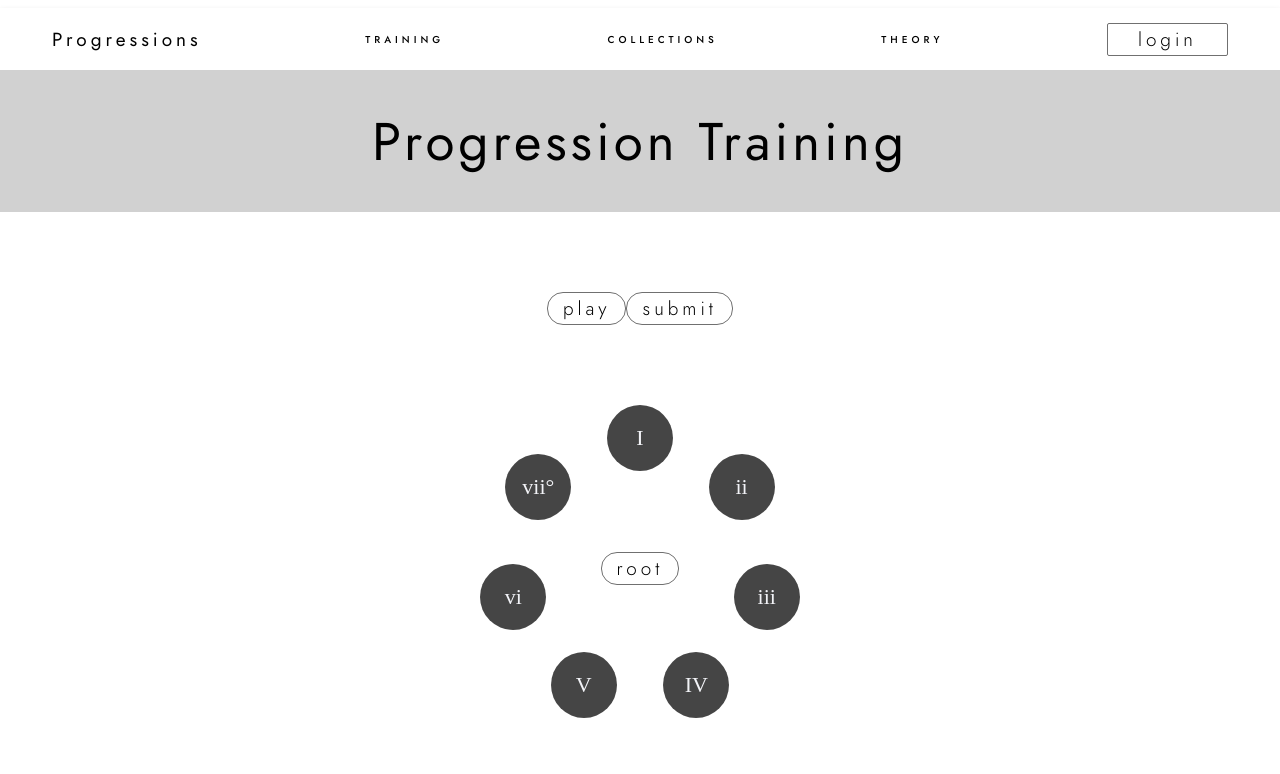
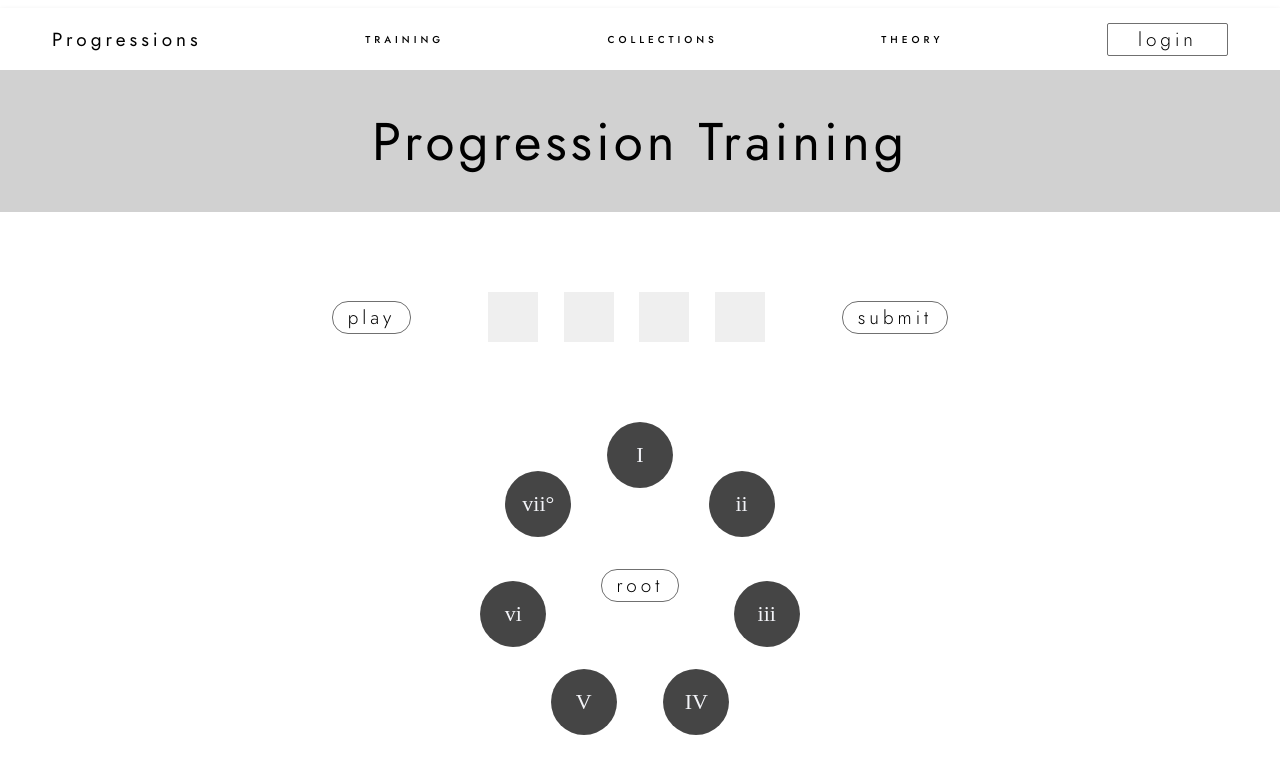
Before and after one commit to HialeahLiam/Progressions-old-, a React (Create React App) app: page / in a window 1280 px wide. Shown: the top 774 px of the page. Built offline with nearby package versions, Linux system fonts and the light colour scheme.

Commit message:
Added Progression Bar Submit functionality v1

```diff
--- a/src/components/InputDisplay.js
+++ /dev/null
@@ -1,12 +0,0 @@
-import React from 'react';
-import PropTypes from 'prop-types';
-
-export default function InputDisplay({ input }) {
-  return (
-    <div>{input}</div>
-  );
-}
-
-InputDisplay.propTypes = {
-  input: PropTypes.string.isRequired,
-};
--- a/src/components/ProgressionBar.js
+++ b/src/components/ProgressionBar.js
@@ -1,17 +1,78 @@
-import React from 'react';
-// import PropTypes from 'prop-types';
+import React, { useEffect, useState } from 'react';
+import PropTypes from 'prop-types';
 import Button from './Button';
 import '../styles/ProgressionBar.css';
 
-function ProgressionBar() {
+function ProgressionBar({
+  incorrectSubmissions, submitHandler, input, amountOfSlots,
+}) {
+  const [inputs, setInputs] = useState([]);
+  const [classNames, setClasses] = useState([]);
+  const [currentlySelectedSlot, selectSlot] = useState(0);
+  // TODO: set slots as state. When proceding to next progression, otherwise, ProgressionBar will
+  // not re-render
+  const slots = [];
+
+  const handleSelection = (i) => {
+    selectSlot(i);
+  };
+
+  for (let i = 0; i < amountOfSlots; i++) {
+    slots.push(
+      <div
+        className={`slot ${classNames[i]}`}
+        key={i}
+        onClick={() => handleSelection(i)}
+        onFocus={() => handleSelection(i)}
+        onKeyPress={() => handleSelection(i)}
+        tabIndex={0}
+        role="button"
+      >
+        {inputs[i]}
+      </div>,
+    );
+  }
+
+  const handleInput = (i) => {
+    const newInput = [...inputs];
+    newInput[currentlySelectedSlot] = i;
+    setInputs(newInput);
+    if (currentlySelectedSlot < amountOfSlots - 1) selectSlot((slot) => slot + 1);
+  };
+
+  useEffect(() => {
+    if (input !== '') handleInput(input);
+  }, [input]);
+
+  useEffect(() => {
+    const classes = [];
+    incorrectSubmissions.forEach((i) => {
+      classes[i] = 'incorrect';
+    });
+    setClasses(classes);
+  }, [incorrectSubmissions]);
+
   return (
     <div className="bar">
-      <Button type="round" clickHandler={() => null}>play</Button>
-      <Button type="round" clickHandler={() => null}>submit</Button>
+      <Button type="round" clickHandler={() => { }}>play</Button>
+      <div className="container">
+        {slots}
+      </div>
+      <Button type="round" clickHandler={() => submitHandler(inputs)}>submit</Button>
     </div>
   );
 }
 
-ProgressionBar.propTypes = {};
+ProgressionBar.propTypes = {
+  incorrectSubmissions: PropTypes.arrayOf(PropTypes.number),
+  submitHandler: PropTypes.func.isRequired,
+  input: PropTypes.string,
+  amountOfSlots: PropTypes.number.isRequired,
+};
+
+ProgressionBar.defaultProps = {
+  incorrectSubmissions: [],
+  input: '',
+};
 
 export default ProgressionBar;
--- a/src/components/Training.js
+++ b/src/components/Training.js
@@ -1,24 +1,54 @@
-import React, { useState } from 'react';
+import React, { useState, useEffect } from 'react';
 import CircleSelection from './CircleSelection';
-import { Scale } from '../lib/progressions';
-import InputDisplay from './InputDisplay';
+import { Scale, getDiatonicChords } from '../lib/progressions';
 import Header from './Header';
 import ProgressionBar from './ProgressionBar';
 
 const scale = Scale.MAJOR;
 
+const diatonicMajorScaleChords = getDiatonicChords(scale);
+
+const progression = [diatonicMajorScaleChords[0],
+  diatonicMajorScaleChords[1],
+  diatonicMajorScaleChords[2],
+  diatonicMajorScaleChords[3]];
+
 export default function Training() {
+  // eslint-disable-next-line no-unused-vars
   const [input, setInput] = useState('');
+  const [incorrectChords, setIncorrectChords] = useState([]);
 
   const inputHandler = (newInput) => {
-    setInput((x) => `${x} - ${newInput}`);
+    setInput(newInput);
   };
+
+  // eslint-disable-next-line no-unused-vars
+  const submitHandler = (inputtedChords) => {
+    console.log('checking submission ...');
+    const incorrectIndices = [];
+    for (let i = 0; i < progression.length; i++) {
+      if (inputtedChords[i] !== progression[i]) {
+        incorrectIndices.push(i);
+      }
+    }
+    setIncorrectChords(incorrectIndices);
+  };
+
+  useEffect(() => {
+    // Resets input to empty string to trigger prop change  in case same chord is inputted.
+    // Otherwise, ProgressionBar won't consider consecutive clicks of the same chord.
+    setInput('');
+  }, [input]);
 
   return (
     <div>
       <Header>Progression Training</Header>
-      <ProgressionBar />
-      <InputDisplay input={input} />
+      <ProgressionBar
+        amountOfSlots={progression.length}
+        submitHandler={submitHandler}
+        input={input}
+        incorrectSubmissions={incorrectChords}
+      />
       <CircleSelection scale={scale} sendInput={inputHandler} />
     </div>
   );
--- a/src/styles/CircleSelection.css
+++ b/src/styles/CircleSelection.css
@@ -1,5 +1,7 @@
 .circle {
     margin: 10vh auto;
+    display: flex;
+    justify-content: center;
 }
 
 .container {
--- a/src/styles/Header.css
+++ b/src/styles/Header.css
@@ -4,6 +4,7 @@
     display: flex;
     justify-content: center;
     align-items: center;
+    font-weight: 400;
 }
 
 .text {
--- a/src/styles/ProgressionBar.css
+++ b/src/styles/ProgressionBar.css
@@ -1,6 +1,28 @@
 .bar {
     display: flex;
     justify-content: center;
+    align-items: center;
     margin: 10vh auto;
+}
 
+.container {
+    margin: 0px 5vw;
+    display: flex;
+    flex-direction: row;
 }
+.slot {
+    height: 50px;
+    width: 50px;
+    background-color: rgb(239, 239, 239);
+    margin: 0 1vw;
+    cursor: pointer;
+    font-family: 'Times New Roman', Times, serif;
+    font-size: 29px;
+    display: flex;
+    justify-content: center;
+    align-items: center;
+}
+
+.incorrect {
+    box-shadow: 0px 0px 6px red;
+}
```
